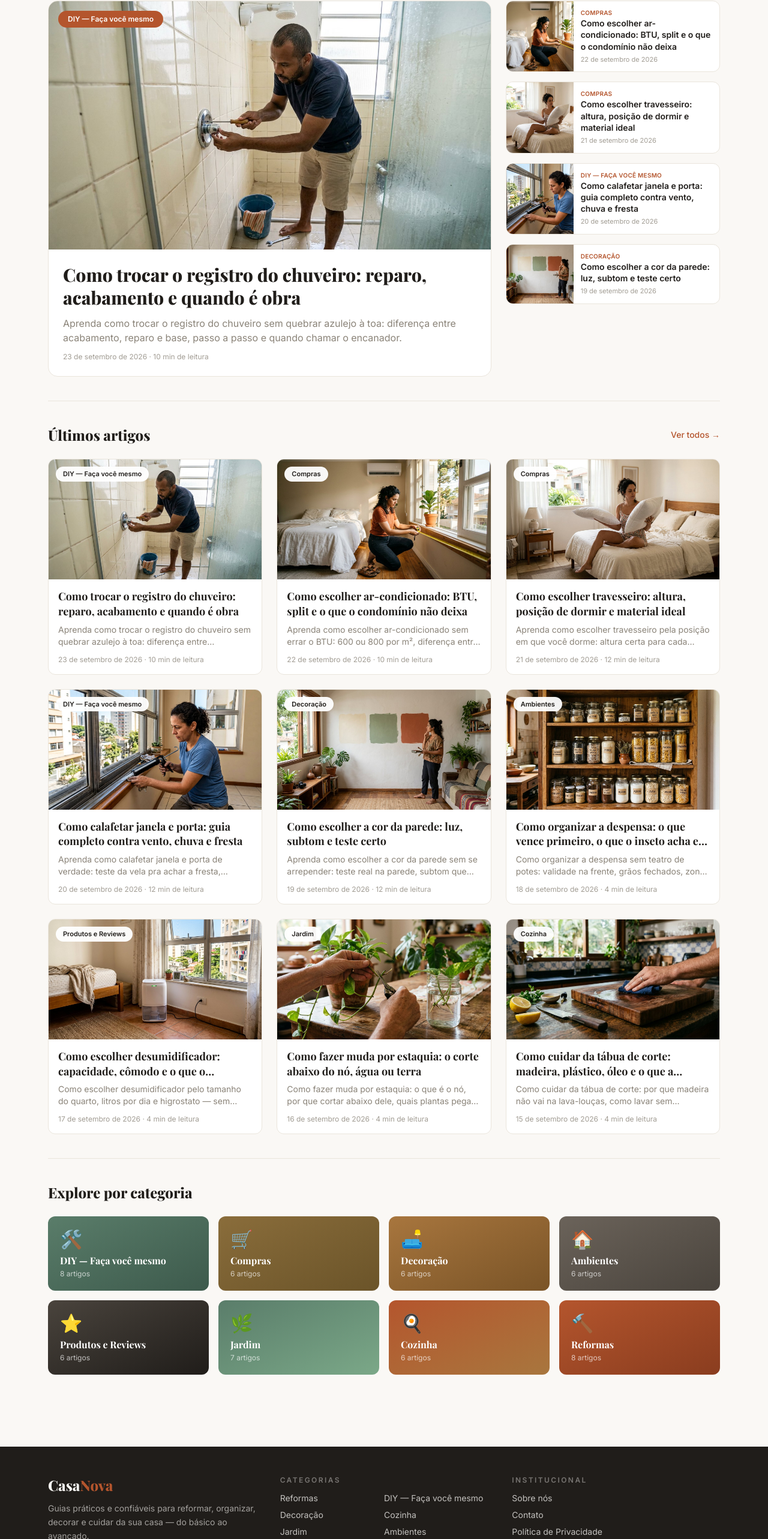
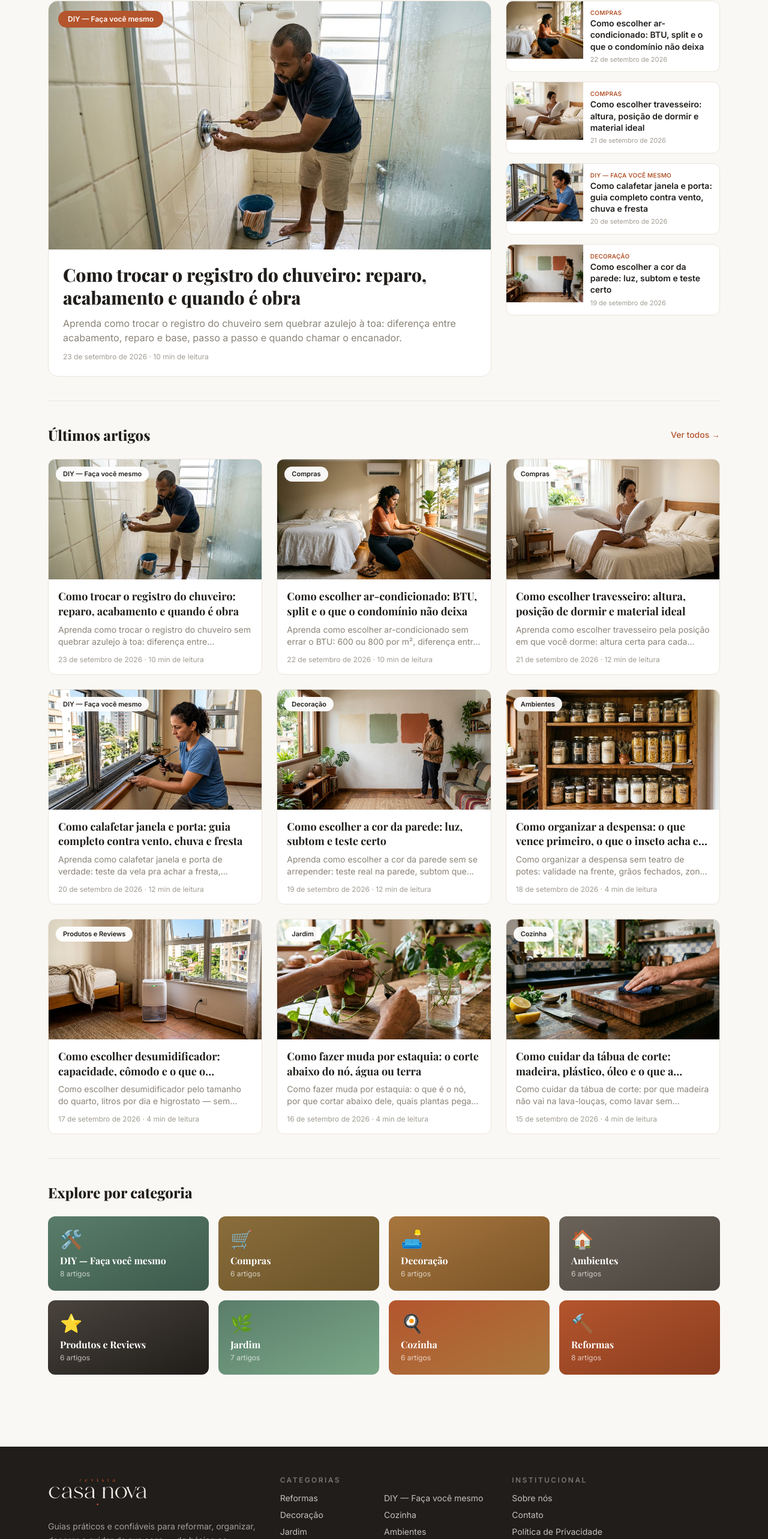
Before and after one commit to revistacasa/revista-casa-nova, a Next.js app: page / in a window 1280 px wide. Shown: the part 167-2733 px from the top of the page at 60% size. Built offline with nearby package versions, Linux system fonts and the light colour scheme; no server answers.

Commit message:
Logo no footer e cards empilhados no celular

```diff
--- a/src/components/DestaqueRotativo.tsx
+++ b/src/components/DestaqueRotativo.tsx
@@ -83,14 +83,14 @@ export default function DestaqueRotativo({ posts }: { posts: DestaqueCard[] }) {
         </div>
       </Link>
 
-      <div className="grid grid-cols-2 lg:grid-cols-1 gap-4 content-start">
+      <div className="grid grid-cols-1 gap-4 content-start">
         {sidePosts.map((p) => (
           <Link
             key={p.slug}
             href={`/artigos/${p.slug}`}
             className="group flex gap-3 bg-white rounded-xl overflow-hidden border border-[#eae5dc] hover:border-accent/40 hover:shadow-md transition-all"
           >
-            <div className="relative w-28 shrink-0 overflow-hidden">
+            <div className="relative w-32 h-24 shrink-0 overflow-hidden">
               {p.cover ? (
                 // eslint-disable-next-line @next/next/no-img-element
                 <img src={p.cover} alt={p.title} className="w-full h-full object-cover" />
@@ -102,7 +102,7 @@ export default function DestaqueRotativo({ posts }: { posts: DestaqueCard[] }) {
                 </div>
               )}
             </div>
-            <div className="py-3 pr-3">
+            <div className="py-3 pr-3 min-w-0 flex-1">
               <p className="text-[10px] font-semibold text-accent uppercase tracking-wide">
                 {categoryMeta(p.categorySlug).name}
               </p>
--- a/src/components/Footer.tsx
+++ b/src/components/Footer.tsx
@@ -8,9 +8,14 @@ export default function Footer() {
     <footer className="bg-ink text-paper mt-20">
       <div className="max-w-6xl mx-auto px-4 py-12 grid md:grid-cols-3 gap-10">
         <div>
-          <p className="font-display text-2xl font-extrabold">
-            Casa<span className="text-accent">Nova</span>
-          </p>
+          <Link href="/" className="inline-block">
+            {/* eslint-disable-next-line @next/next/no-img-element */}
+            <img
+              src="/rc-logo.png"
+              alt="Revista Casa Nova"
+              className="h-14 w-auto"
+            />
+          </Link>
           <p className="text-sm text-paper/60 mt-3 leading-relaxed">
             Guias práticos e confiáveis para reformar, organizar, decorar e
             cuidar da sua casa — do básico ao avançado.
@@ -38,11 +43,31 @@ export default function Footer() {
             Institucional
           </p>
           <ul className="flex flex-col gap-2 text-sm">
-            <li><Link href="/sobre" className="text-paper/75 hover:text-accent">Sobre nós</Link></li>
-            <li><Link href="/contato" className="text-paper/75 hover:text-accent">Contato</Link></li>
-            <li><Link href="/politica-de-privacidade" className="text-paper/75 hover:text-accent">Política de Privacidade</Link></li>
-            <li><Link href="/politica-de-cookies" className="text-paper/75 hover:text-accent">Política de Cookies</Link></li>
-            <li><Link href="/disclaimer" className="text-paper/75 hover:text-accent">Disclaimer</Link></li>
+            <li>
+              <Link href="/sobre" className="text-paper/75 hover:text-accent">
+                Sobre nós
+              </Link>
+            </li>
+            <li>
+              <Link href="/contato" className="text-paper/75 hover:text-accent">
+                Contato
+              </Link>
+            </li>
+            <li>
+              <Link href="/politica-de-privacidade" className="text-paper/75 hover:text-accent">
+                Política de Privacidade
+              </Link>
+            </li>
+            <li>
+              <Link href="/politica-de-cookies" className="text-paper/75 hover:text-accent">
+                Política de Cookies
+              </Link>
+            </li>
+            <li>
+              <Link href="/disclaimer" className="text-paper/75 hover:text-accent">
+                Disclaimer
+              </Link>
+            </li>
           </ul>
         </div>
       </div>
```
